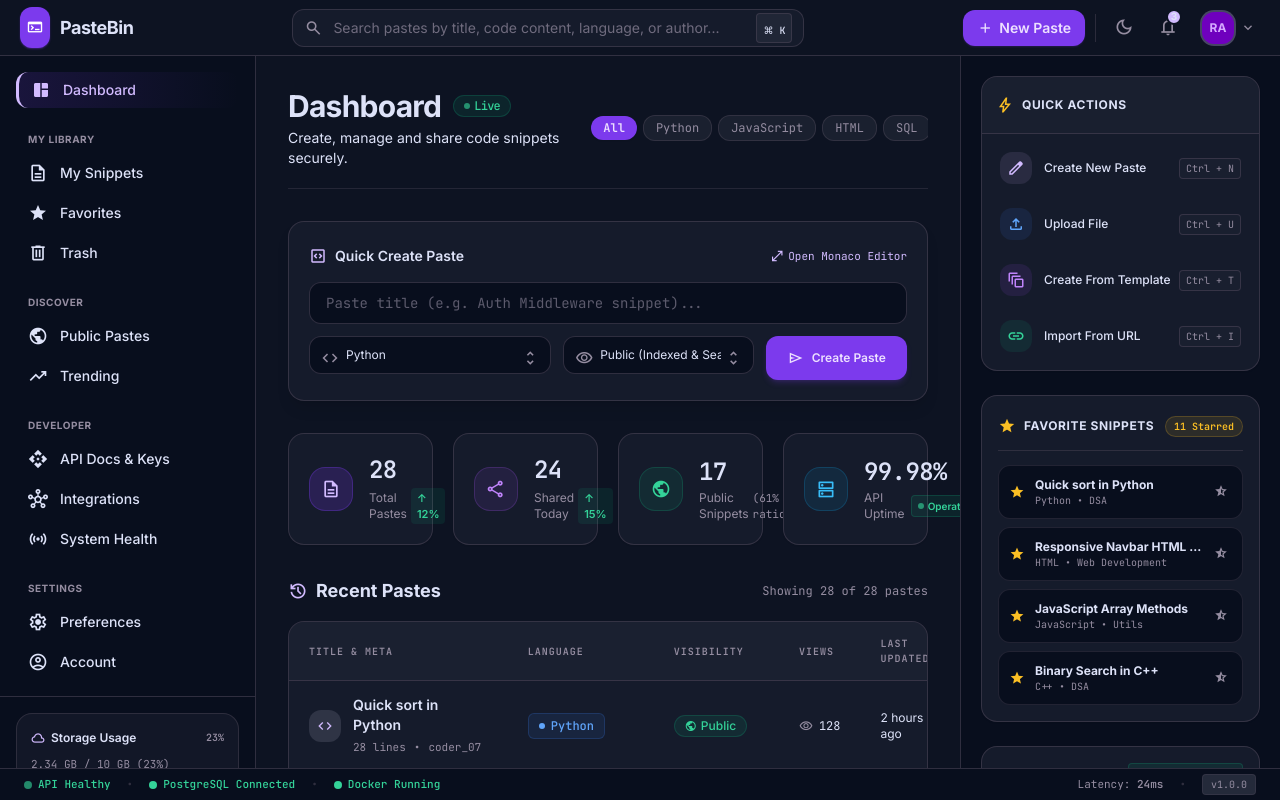
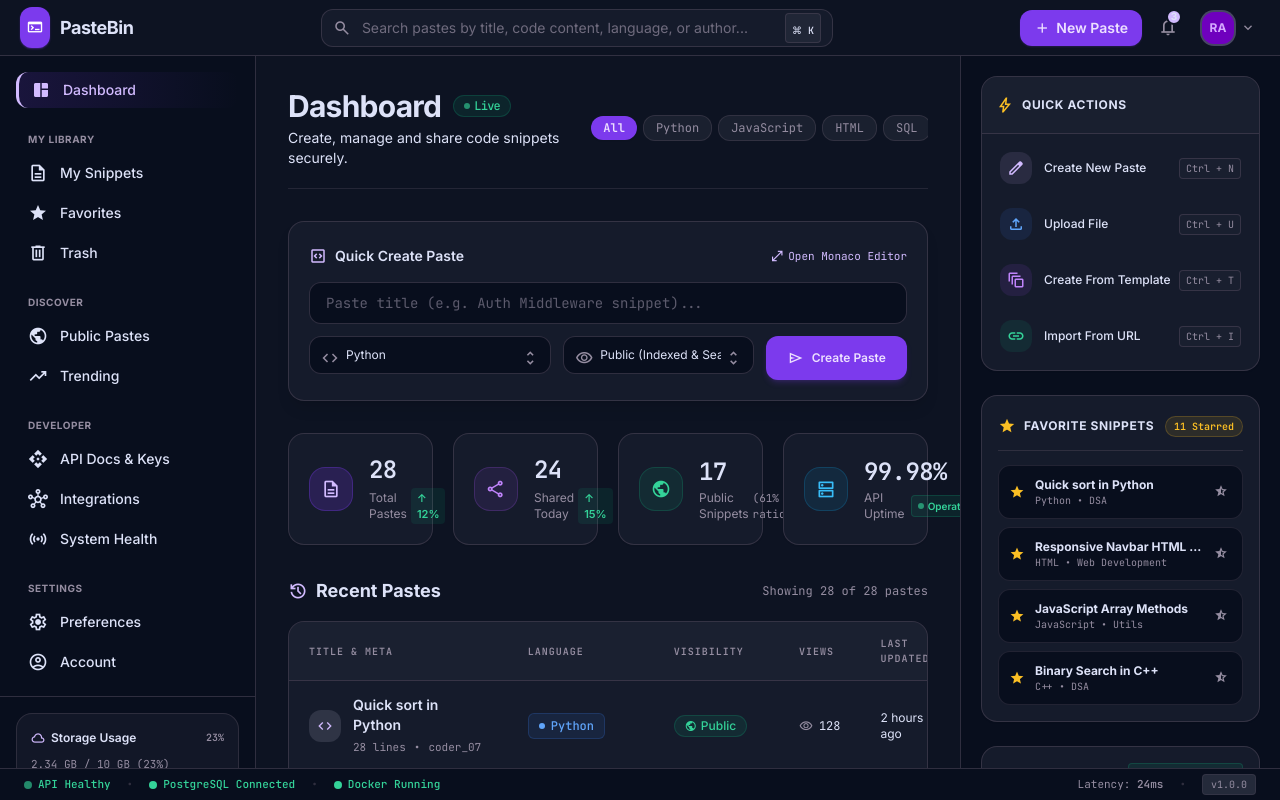
Before and after one commit to rounithrathesh-coder/PasteBin, a React (Vite) app: page / in a window 1280 px wide. Built offline with nearby package versions, Linux system fonts and the light colour scheme.

Commit message:
fix: remove theme toggle button from top Navbar

```diff
--- a/src/components/Navbar.tsx
+++ b/src/components/Navbar.tsx
@@ -90,16 +90,6 @@
         >
           <span className="material-symbols-outlined text-base">add</span>
           New Paste
-        </button>
-
-        <div className="h-7 w-[1px] bg-outline-variant/50 mx-0.5"></div>
-
-        {/* Dark Theme Indicator */}
-        <button
-          className="p-2 text-outline hover:text-on-surface transition-colors rounded-lg hover:bg-surface-variant/40"
-          title="Dark Theme Active"
-        >
-          <span className="material-symbols-outlined text-xl">dark_mode</span>
         </button>
 
         {/* Notifications */}
```
